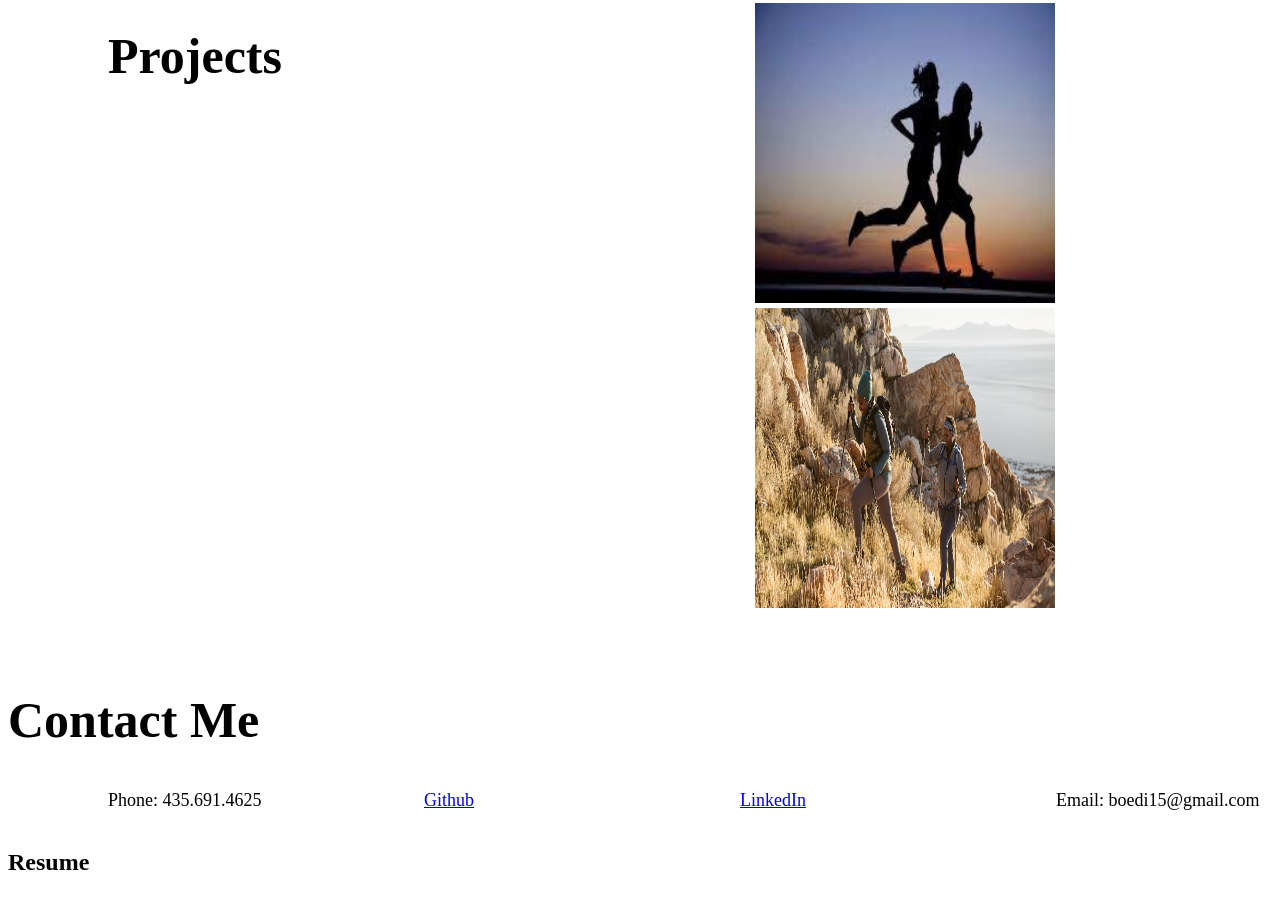
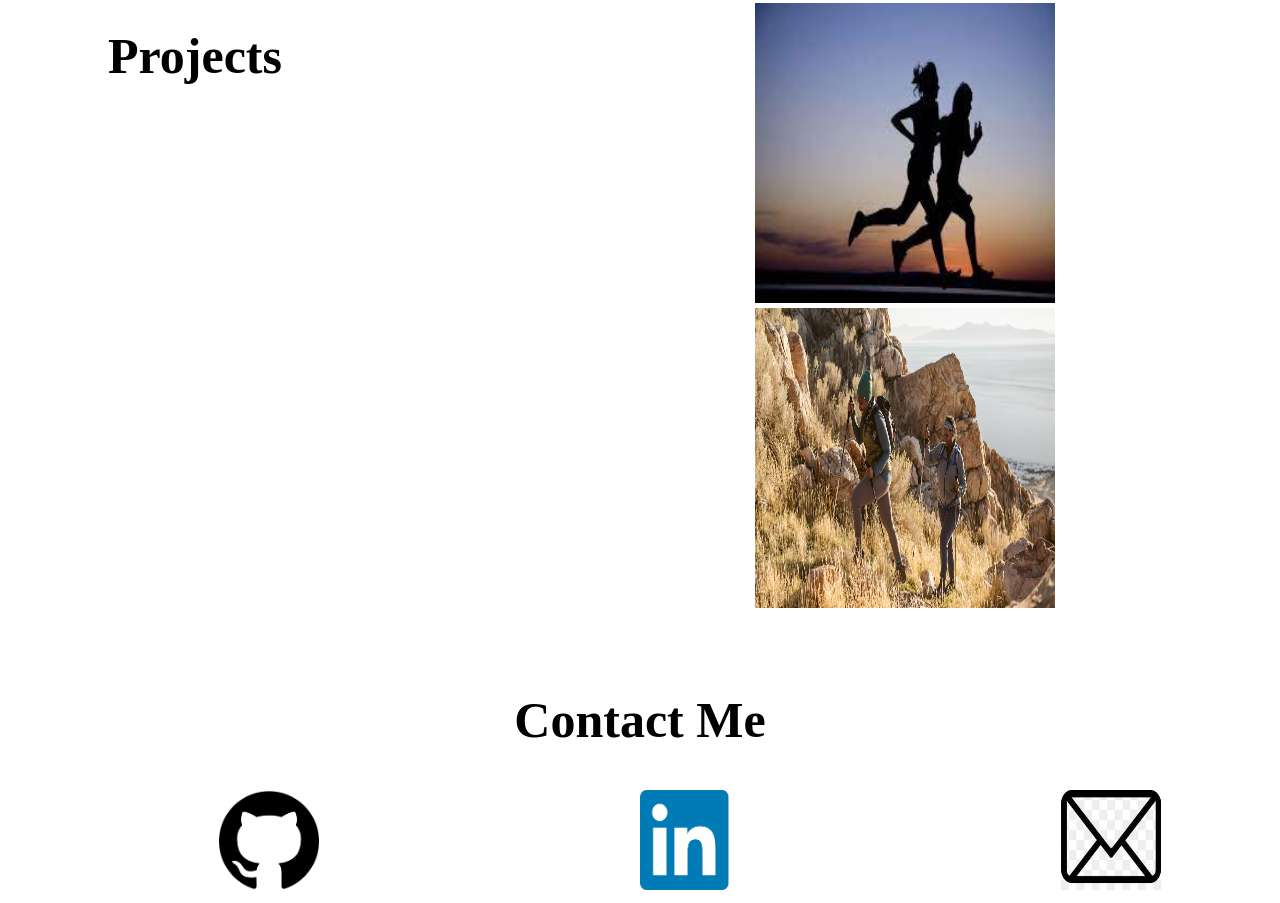
Before and after one commit to blofland/professional-portfolio, a plain HTML site: page index.html in a window 1280 px wide. Shown: the part 291-1194 px from the top of the page. Drawn offline with Linux system fonts and the light colour scheme.

Commit message:
fixed contact section

```diff
--- a/Assets/stylesheet.css
+++ b/Assets/stylesheet.css
@@ -77,3 +77,12 @@ header {
     font-size: 50px;
     vertical-align: middle;
   }
+
+  .contactme {
+    text-align: center;
+  }
+
+  .lilimg {
+    height: 100px;
+    width: 100px;
+  }
--- a/index.html
+++ b/index.html
@@ -41,16 +41,17 @@
     <br>
       <div class="contactme"><h2 class="left">Contact Me</h2>
         <div class="row">
-            <div class="column">Phone: 435.691.4625</div>
-            <div class="column"> <a href="https://github.com/blofland">Github</a></div>
 
-             <div class="column"> <a href="https://www.linkedin.com/in/boedi-lofland-4b30b8213/">LinkedIn</a></div>
+            <div class="column"> <a href="https://github.com/blofland">
+            <img class ="lilimg" src = Assets\images\github.png></a></div>
 
-            <div class="column"> Email: boedi15@gmail.com </div>
+             <div class="column"> <a href="https://www.linkedin.com/in/boedi-lofland-4b30b8213/">
+                <img class="lilimg" src= Assets\images\linkedin.png> </a></div>
+
+            <div class="column"><a href = "mailto: boedi15@gmail.com"><img class="lilimg" src= Assets\images\email.jpg></a></div>
           </div>
     </div>
-      <br>
-      <div class="resume"><h2>Resume</h2></div>
+
 
 </body>
 </html>
```
Also changed, not shown: Assets/images/0_9f5uMrKMjLbzEf7q.png (added), Assets/images/email.jpg (added), Assets/images/github.png (added), Assets/images/linkedin.png (added).
